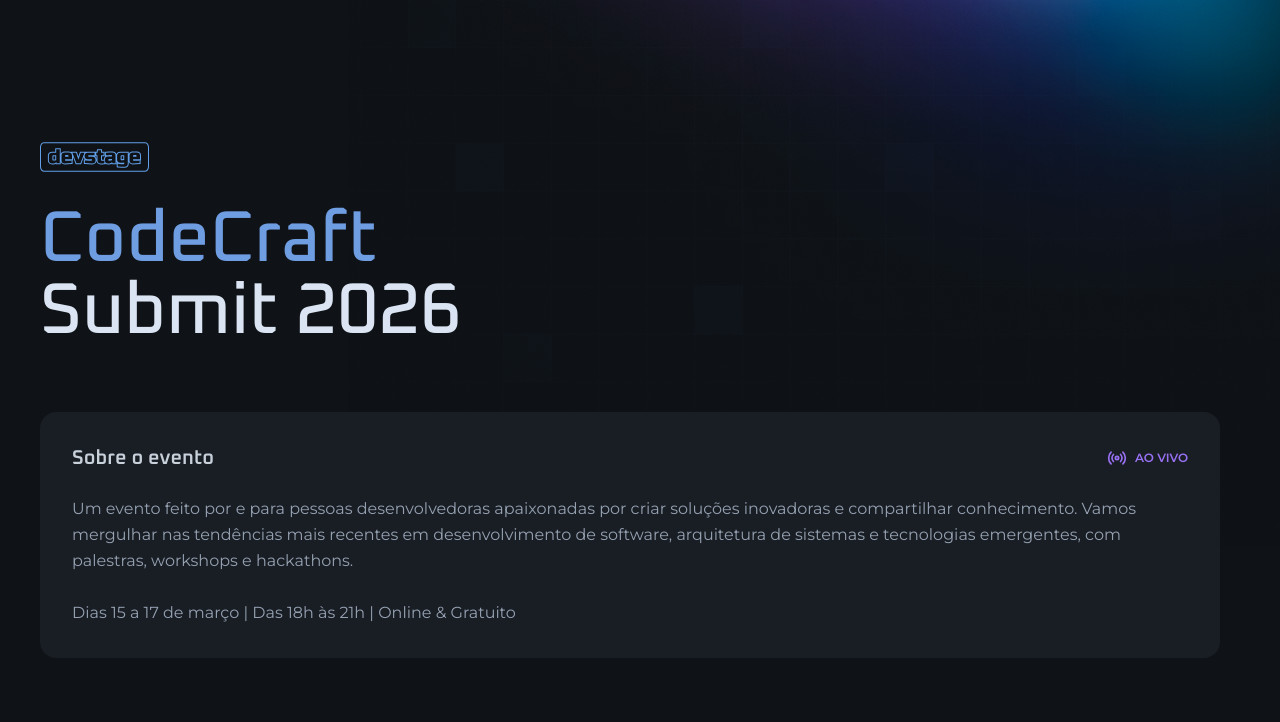
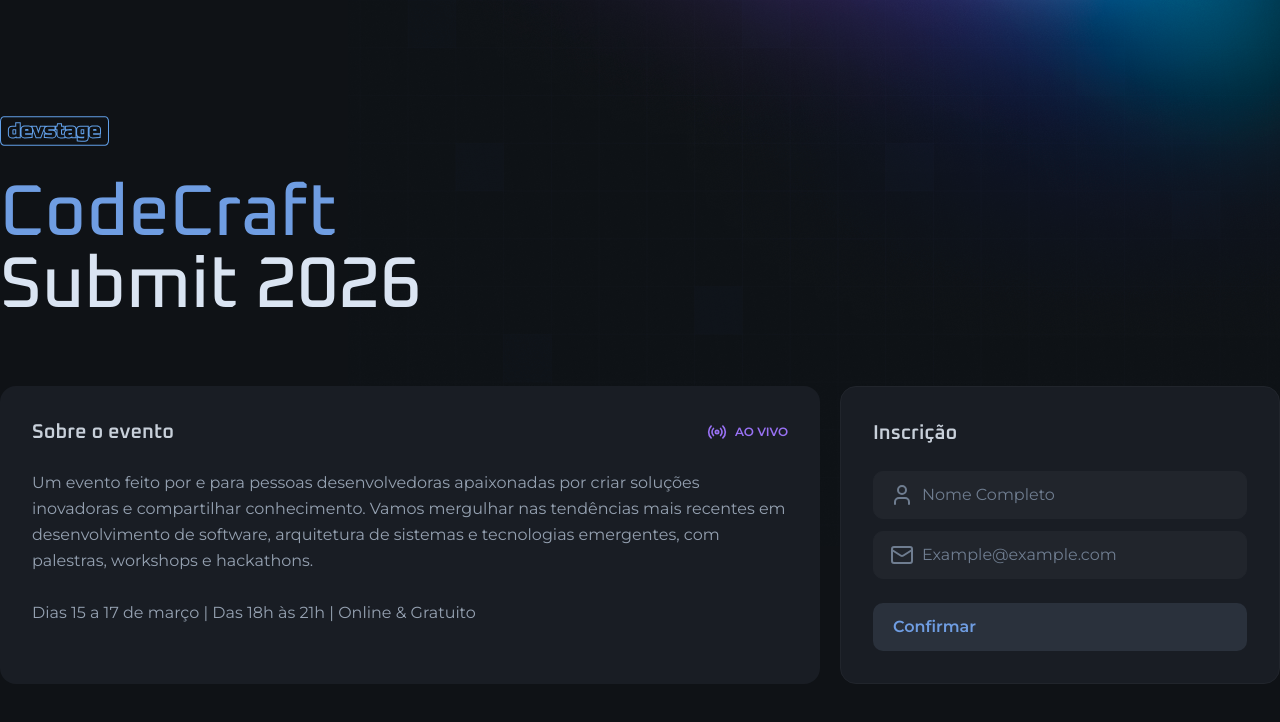
Before and after one commit to 7alexandree7/DevState---Front---Next, a Next.js app: page / in a window 1280 px wide. Shown: the top 722 px of the page. Built offline with nearby package versions, Linux system fonts and the light colour scheme.

Commit message:
adding form UI

```diff
--- a/src/app/page.tsx
+++ b/src/app/page.tsx
@@ -1,12 +1,14 @@
-import { Radio } from "lucide-react";
+import { Mail, Radio, User } from "lucide-react";
 import logo from "../assets/logo.svg";
 import Image from "next/image";
+import { InputField, InputIcon, InputRoot } from "@/components/Input/Input";
+import { Button } from "@/components/Button/Button";
 
 export default function Home() {
+
   return (
-    <main className="max-w-310 mx-auto px-5 py-8 md:py-0">
+
       <div className="min-h-dvh flex flex-col justify-center gap-16">
-
         <div className="flex flex-col gap-8 items-center md:items-start w-full max-w-137.5">
           <Image
             src={logo}
@@ -41,11 +43,27 @@ export default function Home() {
             </p>
           </div>
 
-          <div>
+          <form className="bg-gray-700 border border-gray-600 rounded-2xl p-8 space-y-6 w-full md:max-w-110">
+            <h2 className="font-heading font-semibold text-gray-200 text-xl">Inscrição</h2>
 
-          </div>
+            <div className="space-y-3">
+              <InputRoot>
+                <InputIcon>
+                  <User />
+                </InputIcon>
+                <InputField type="text" placeholder="Nome Completo" />
+              </InputRoot>
+              <InputRoot>
+                <InputIcon>
+                  <Mail />
+                </InputIcon>
+                <InputField type="email" placeholder="Example@example.com" />
+              </InputRoot>
+            </div>
+
+            <Button type="submit">Confirmar</Button>
+          </form>
         </div>
       </div>
-    </main>
   );
 }
```
